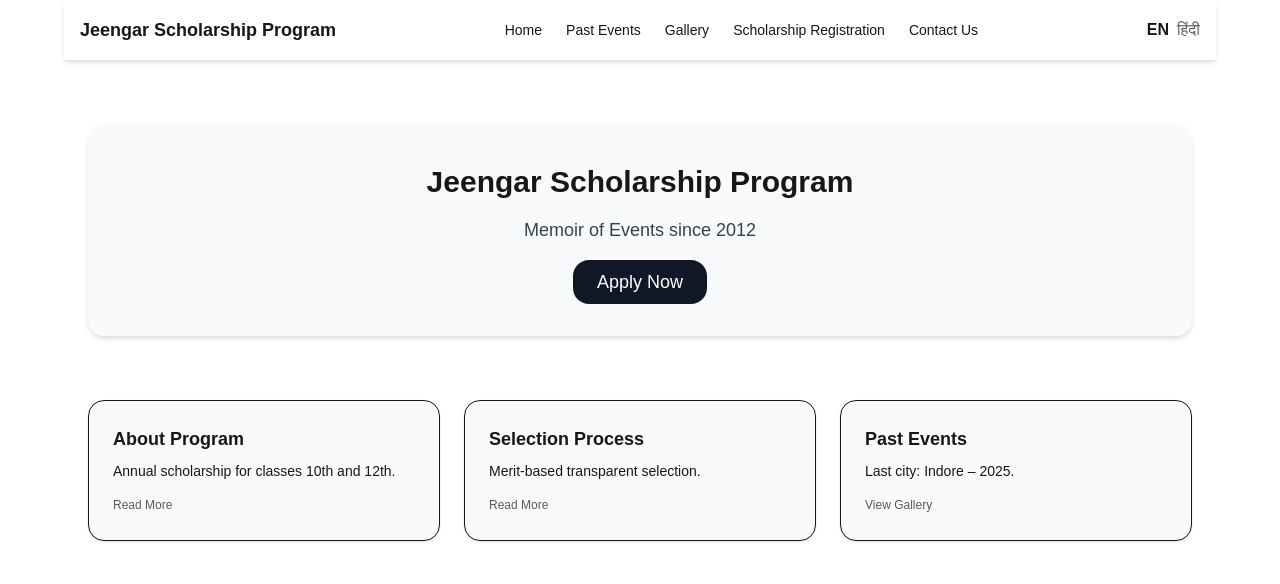
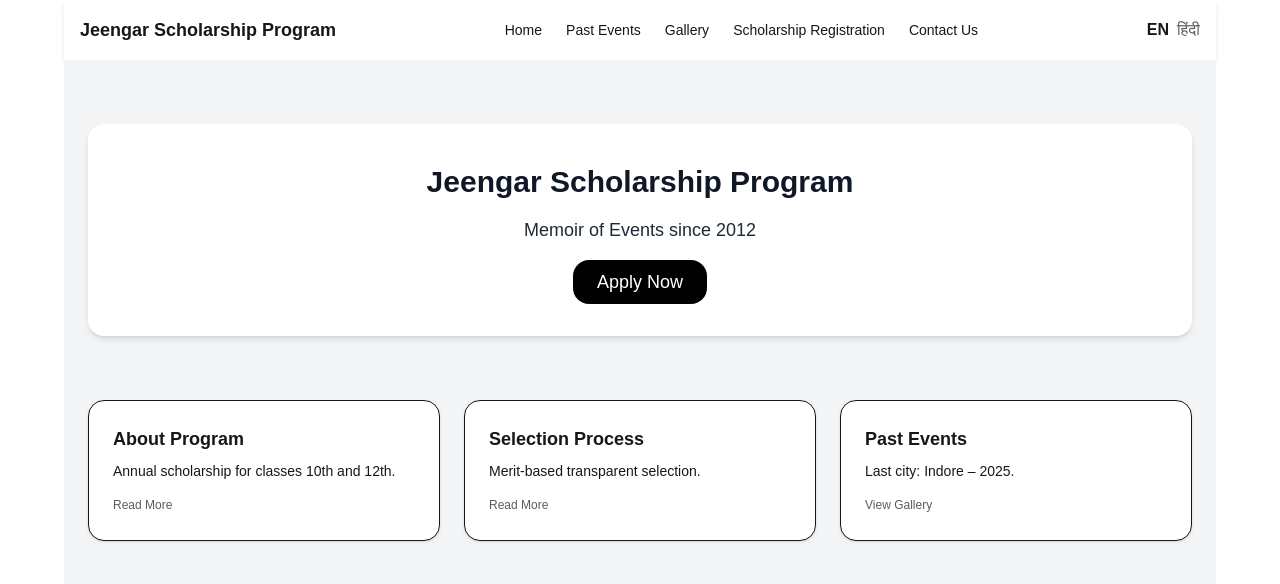
Before and after one commit to RajaKolander/jeengar-scholarship, a Next.js app: page / in a window 1280 px wide. Shown: the top 584 px of the page. Built offline with nearby package versions, Linux system fonts and the light colour scheme.

Commit message:
improved UI contrast and card styling

```diff
--- a/app/page.tsx
+++ b/app/page.tsx
@@ -10,30 +10,32 @@ export default function HomePage() {
   const { lang } = useContext(LanguageContext);
 
   return (
-    <div className="p-6 max-w-6xl mx-auto">
+    <div className="bg-gray-100 min-h-screen p-6 max-w-6xl mx-auto">
 
       {/* Hero Section */}
-      <section className="mt-10 text-center bg-gray-50 p-10 rounded-2xl shadow-md">
-        <h1 className="text-3xl font-bold mb-4">
+      <section className="mt-10 text-center bg-white p-10 rounded-2xl shadow-md">
+  <h1 className="text-3xl font-bold mb-4 text-gray-900">
     {translations[lang].title}
   </h1>
 
-        <p className="text-lg text-gray-700 mb-6">
+  <p className="text-lg text-gray-800 mb-6">
     {translations[lang].memoir}
   </p>
 
-        <Link
-          href="/register"
-          className="bg-gray-900 text-white px-6 py-3 rounded-2xl text-lg hover:bg-gray-800"
+  <a
+    href="https://forms.gle/YOUR_FORM_LINK"
+    target="_blank"
+    rel="noopener noreferrer"
+    className="bg-black text-white px-6 py-3 rounded-2xl text-lg hover:bg-gray-800"
   >
     {translations[lang].apply}
-        </Link>
+  </a>
 </section>
 
       {/* Info Cards */}
       <section className="mt-16 grid md:grid-cols-3 gap-6">
 
-        <div className="border rounded-2xl p-6 shadow-sm bg-gray-50">
+        <div className="border rounded-2xl p-6 shadow-sm bg-white hover:shadow-md transition">
           <h2 className="text-lg font-semibold">
             {translations[lang].about}
           </h2>
@@ -54,7 +56,7 @@ export default function HomePage() {
           </Link>
         </div>
 
-        <div className="border rounded-2xl p-6 shadow-sm bg-gray-50">
+        <div className="border rounded-2xl p-6 shadow-sm bg-white hover:shadow-md transition">
 
   <h2 className="text-lg font-semibold">
     {translations[lang].process}
@@ -78,7 +80,7 @@ export default function HomePage() {
 </div>
 
 
-        <div className="border rounded-2xl p-6 shadow-sm bg-gray-50">
+        <div className="border rounded-2xl p-6 shadow-sm bg-white hover:shadow-md transition">
           <h2 className="text-lg font-semibold">
             {translations[lang].events}
           </h2>
```
Lines whose indentation alone changed are shown as unchanged.
